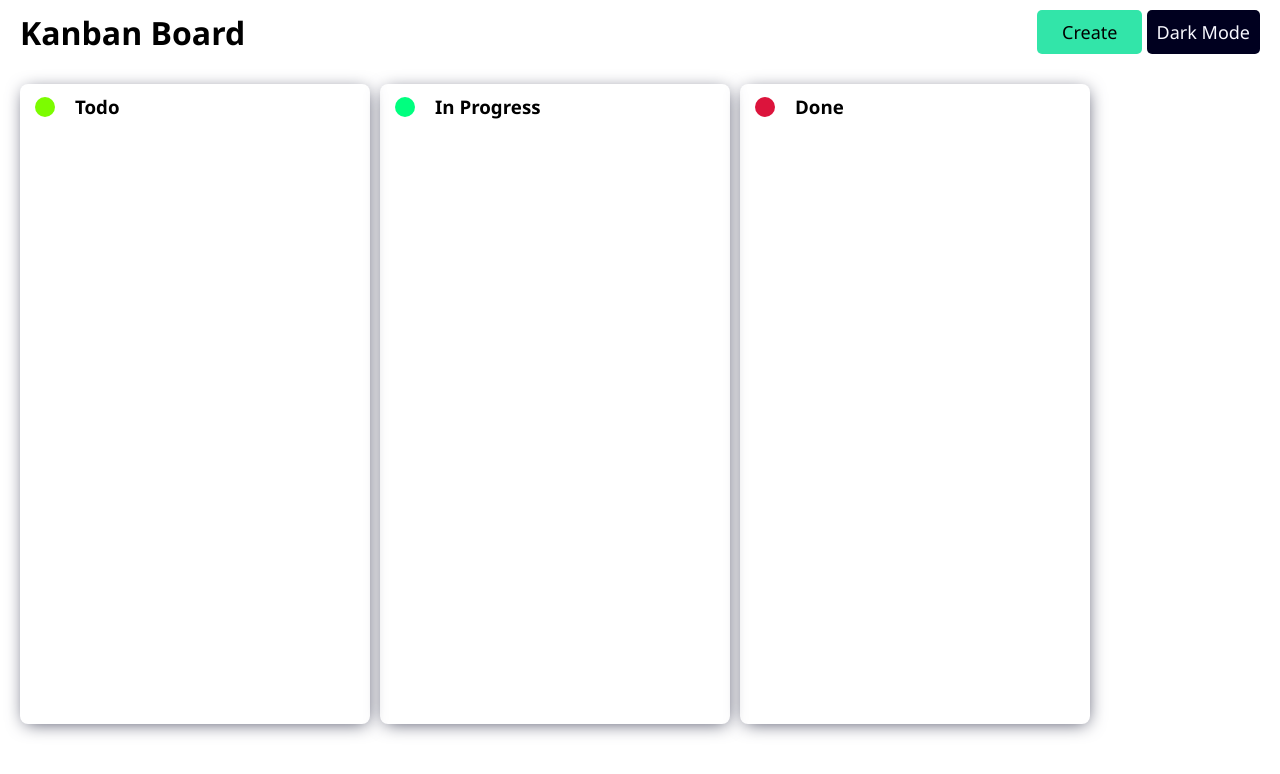
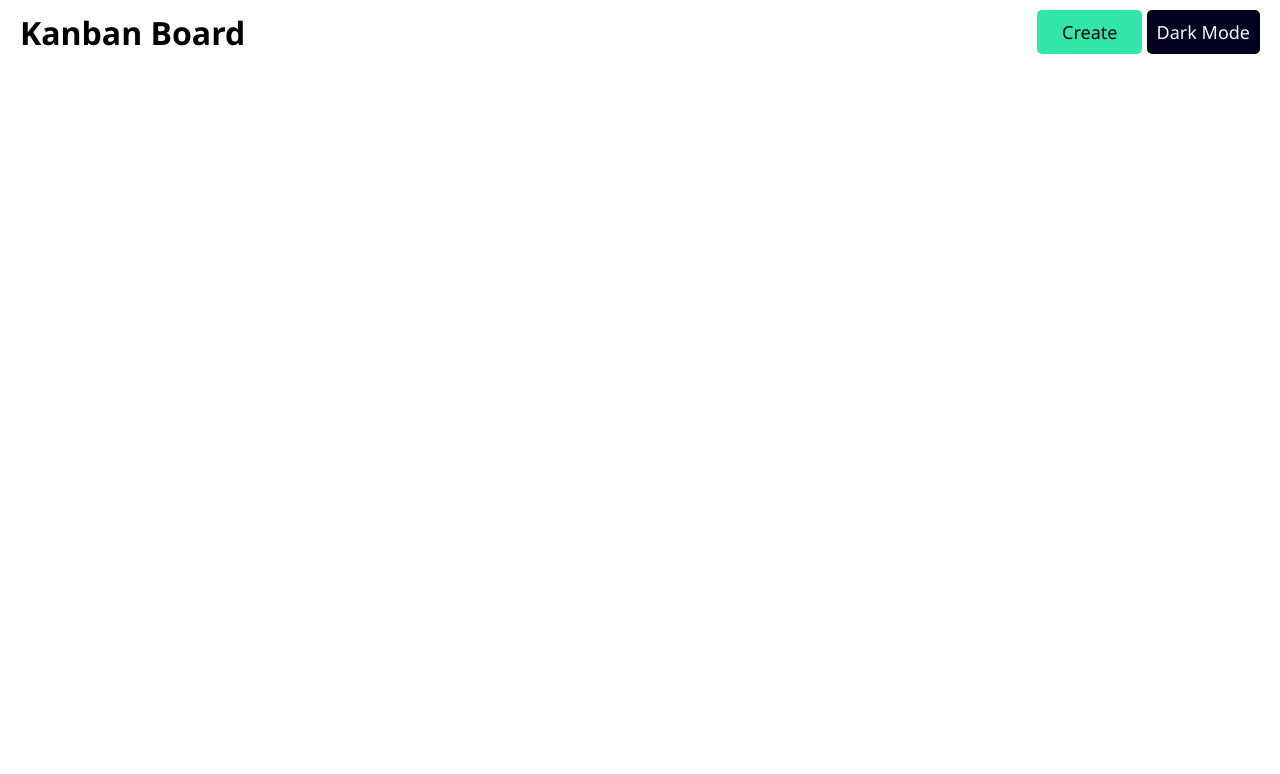
Before and after one commit to Himanshu-Sharma2250/KanBan-Board, a plain HTML site: page index.html in a window 1280 px wide. Drawn offline with Linux system fonts and the light colour scheme.

Commit message:
modified html and add new script

```diff
--- a/index.html
+++ b/index.html
@@ -69,7 +69,7 @@
     </section>
 
     <main>
-        <div class="board" id="todoBoard">
+        <!-- <div class="board" id="todoBoard">
             <div class="board-heading">
                 <button class="showColor"></button>
                 <h3>Todo</h3>
@@ -91,9 +91,10 @@
                 <h3>Done</h3>
                 <p id="totalCardsInDone" class="card-count"></p>
             </div>
-        </div>
+        </div> -->
     </main>
 
-    <script src="app.js"></script>
+    <!-- <script src="app.js"></script> -->
+    <script src="test.js"></script>
 </body>
 </html>
```
